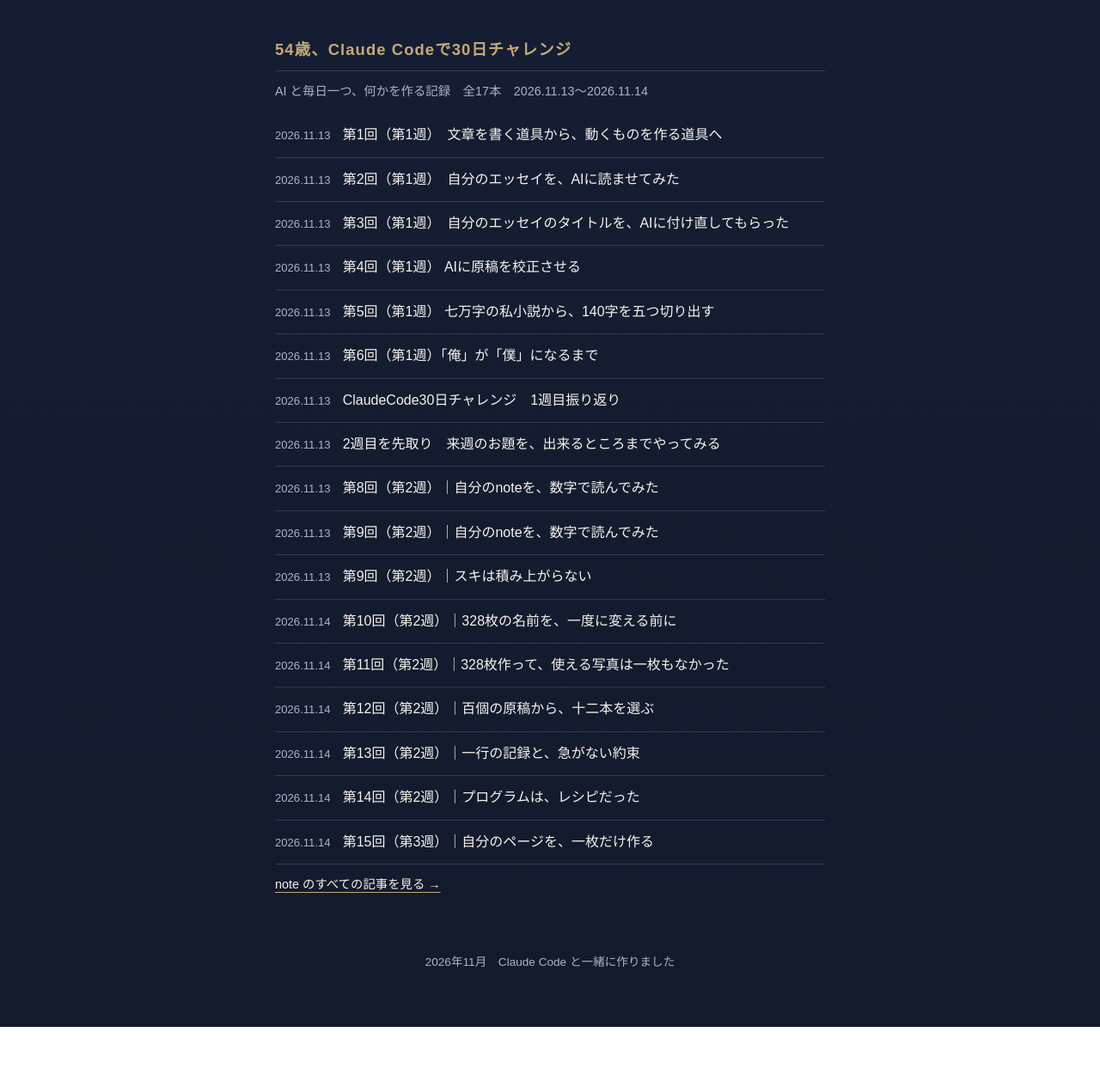
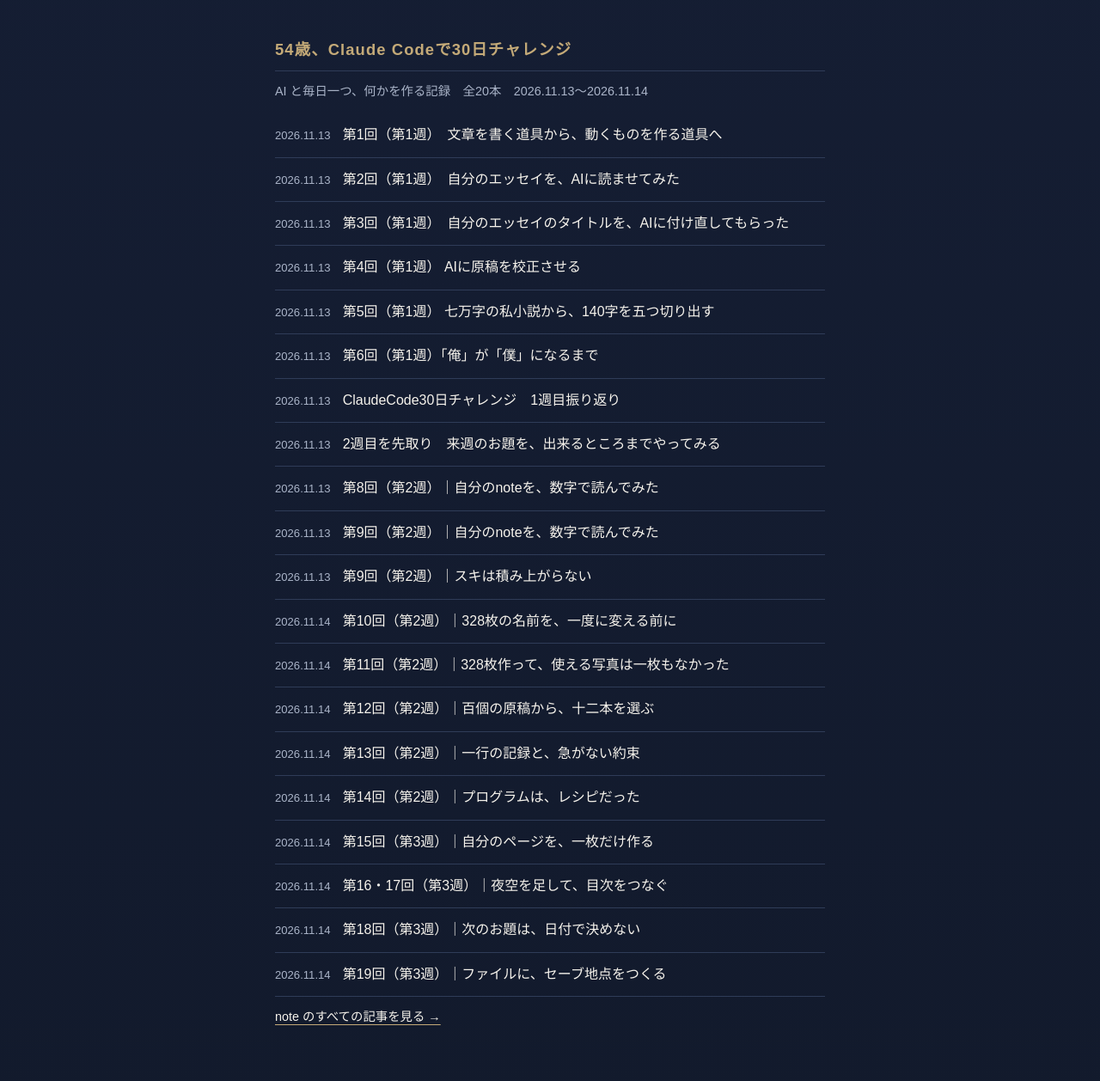
Before and after one commit to lawrencesentrio-hub/lawrencesentrio-hub.github.io, a plain HTML site: page mokuji.html in a window 1280 px wide. Shown: the part 3362-4620 px from the top of the page at 86% size. Before the commit the page ends 4557 px from the top, so only its background shows below. Drawn offline with Linux system fonts and the light colour scheme.

Commit message:
連載の目次を最新にした（30日チャレンジの第16〜19回を追加）
Co-Authored-By: Claude Opus 5.5 <noreply@anthropic.com>

```diff
--- a/mokuji.html
+++ b/mokuji.html
@@ -113,7 +113,7 @@
     </section>
     <section class="series" id="challenge">
       <h2>54歳、Claude Codeで30日チャレンジ</h2>
-      <p class="meta">AI と毎日一つ、何かを作る記録　全17本　2026.11.13〜2026.11.14</p>
+      <p class="meta">AI と毎日一つ、何かを作る記録　全20本　2026.11.13〜2026.11.14</p>
       <ol class="episodes">
         <li><span class="date">2026.11.13</span><a href="https://note.com/lawrence_sentrio/n/nefdb71f98c8e" target="_blank" rel="noopener">第1回（第1週）　文章を書く道具から、動くものを作る道具へ</a></li>
         <li><span class="date">2026.11.13</span><a href="https://note.com/lawrence_sentrio/n/n972750881b1c" target="_blank" rel="noopener">第2回（第1週）　自分のエッセイを、AIに読ませてみた</a></li>
@@ -132,6 +132,9 @@
         <li><span class="date">2026.11.14</span><a href="https://note.com/lawrence_sentrio/n/neea5ac8fb3d4" target="_blank" rel="noopener">第13回（第2週）｜一行の記録と、急がない約束</a></li>
         <li><span class="date">2026.11.14</span><a href="https://note.com/lawrence_sentrio/n/ndb9782285e77" target="_blank" rel="noopener">第14回（第2週）｜プログラムは、レシピだった</a></li>
         <li><span class="date">2026.11.14</span><a href="https://note.com/lawrence_sentrio/n/nfb45ae084102" target="_blank" rel="noopener">第15回（第3週）｜自分のページを、一枚だけ作る</a></li>
+        <li><span class="date">2026.11.14</span><a href="https://note.com/lawrence_sentrio/n/n236f0a7dbd3c" target="_blank" rel="noopener">第16・17回（第3週）｜夜空を足して、目次をつなぐ</a></li>
+        <li><span class="date">2026.11.14</span><a href="https://note.com/lawrence_sentrio/n/nf4814a4f09e9" target="_blank" rel="noopener">第18回（第3週）｜次のお題は、日付で決めない</a></li>
+        <li><span class="date">2026.11.14</span><a href="https://note.com/lawrence_sentrio/n/n2b70ee242bdb" target="_blank" rel="noopener">第19回（第3週）｜ファイルに、セーブ地点をつくる</a></li>
       </ol>
     </section>
 
```
